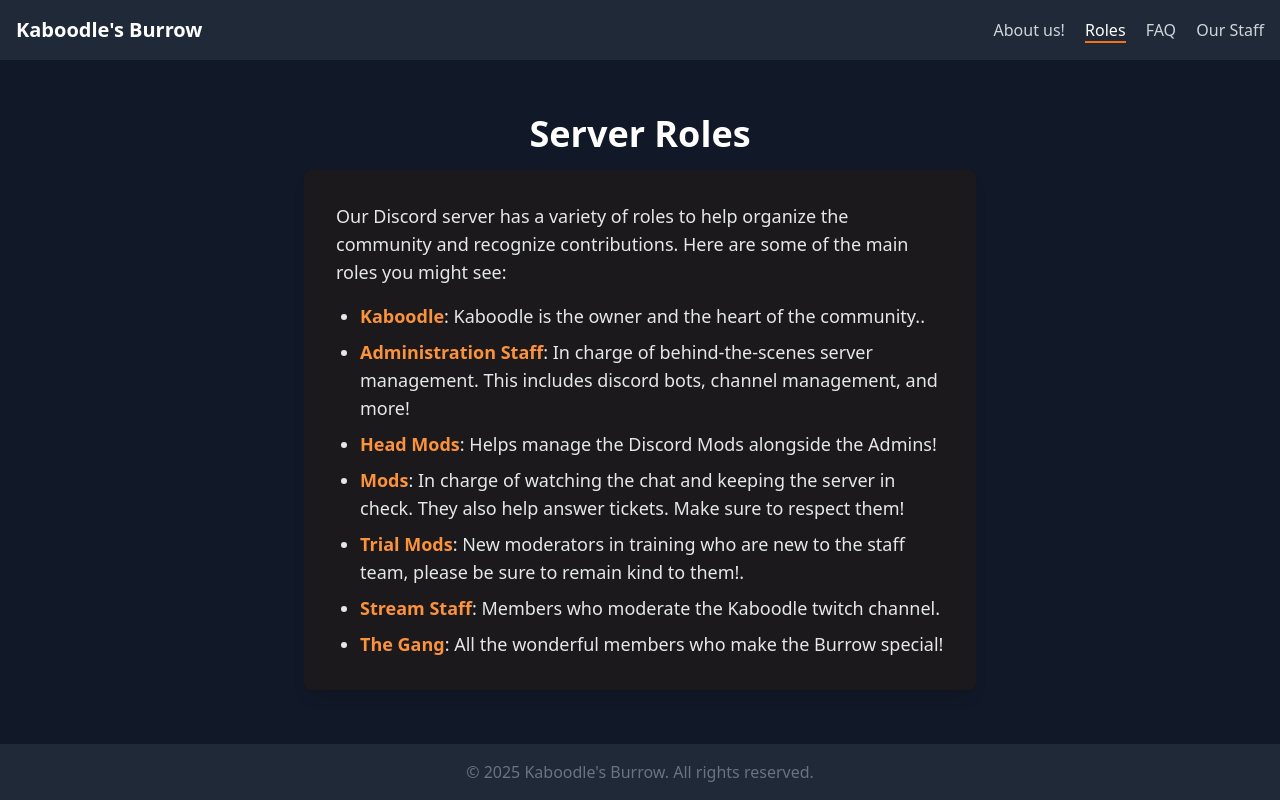
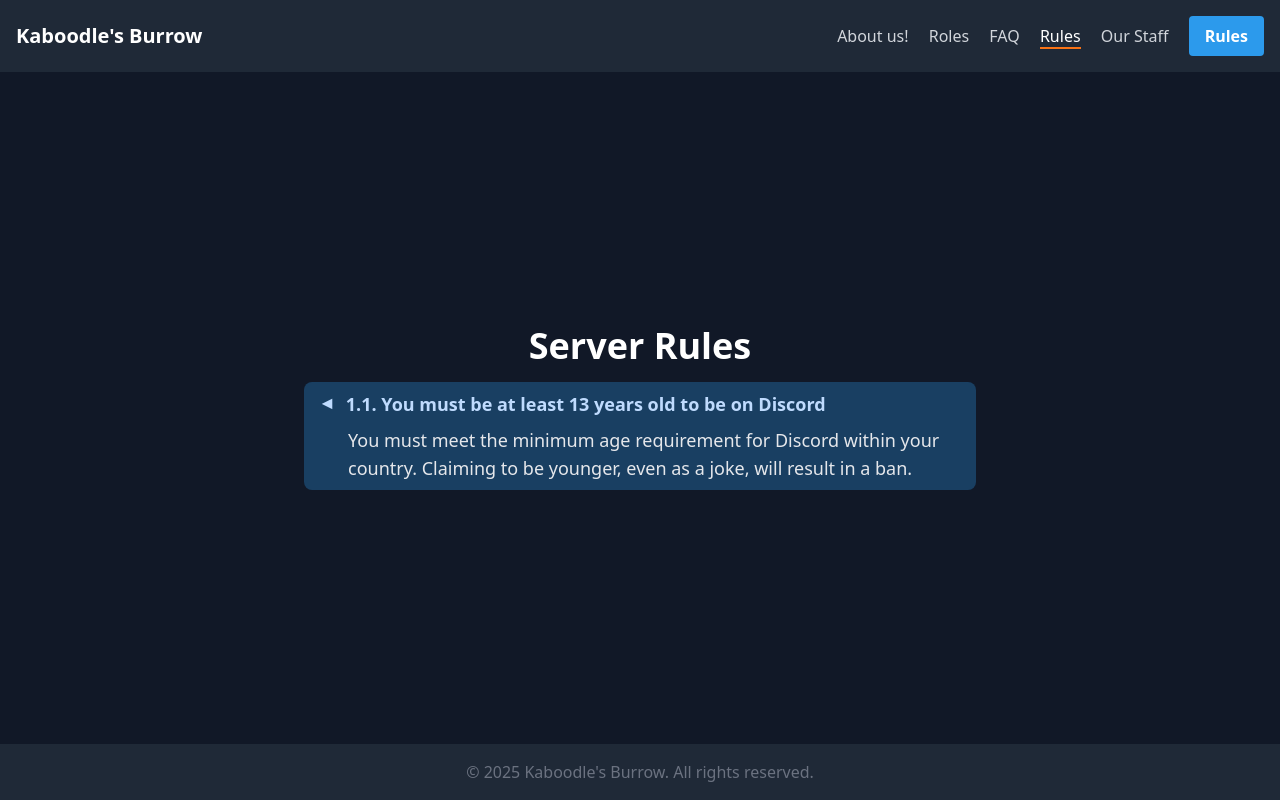
Before and after one commit to pxllowthought/JustKaboodle, a plain HTML site: page rules.html in a window 1280 px wide. Drawn offline with nearby package versions, Linux system fonts and the light colour scheme.

Commit message:
Update rules.html

```diff
--- a/rules.html
+++ b/rules.html
@@ -2,7 +2,7 @@
 <html lang="de">
 <head>
   <meta charset="UTF-8">
-  <title>Roles | Kaboodle's Burrow</title>
+  <title>Rules | Kaboodle's Burrow</title>
   <script src="https://cdn.tailwindcss.com"></script>
 </head>
 <body class="bg-gray-900 text-white font-sans min-h-screen flex flex-col">
@@ -10,24 +10,24 @@
     <a href="index.html" class="text-xl font-bold">Kaboodle's Burrow</a>
     <nav class="space-x-4">
       <a href="about.html" class="text-gray-300 hover:text-white">About us!</a>
-      <a href="roles.html" class="text-white border-b-2 border-orange-500">Roles</a>
+      <a href="roles.html" class="text-gray-300 hover:text-white">Roles</a>
       <a href="faq.html" class="text-gray-300 hover:text-white">FAQ</a>
+      <a href="rules.html" class="text-white border-b-2 border-orange-500">Rules</a>
       <a href="index.html#staff" class="text-gray-300 hover:text-white">Our Staff</a>
+      <a href="rules.html" class="ml-4 inline-block px-4 py-2 rounded bg-[#2c9aec] text-white font-semibold hover:bg-[#1767be] transition">Rules</a>
     </nav>
   </header>
   <main class="flex-1 p-8 flex flex-col items-center justify-center">
-    <h1 class="text-4xl font-bold mb-4 text-center">Server Roles</h1>
-    <div class="max-w-2xl bg-[#1E1B1B]/80 p-8 rounded-lg shadow-lg backdrop-blur text-lg text-gray-200">
-      <p class="mb-4">Our Discord server has a variety of roles to help organize the community and recognize contributions. Here are some of the main roles you might see:</p>
-      <ul class="list-disc pl-6 space-y-2">
-        <li><span class="font-semibold text-orange-400">Kaboodle</span>: Kaboodle is the owner and the heart of the community..</li>
-        <li><span class="font-semibold text-orange-400">Administration Staff</span>: In charge of behind-the-scenes server management. This includes discord bots, channel management, and more!</li>
-        <li><span class="font-semibold text-orange-400">Head Mods</span>: Helps manage the Discord Mods alongside the Admins!</li>
-        <li><span class="font-semibold text-orange-400">Mods</span>: In charge of watching the chat and keeping the server in check. They also help answer tickets. Make sure to respect them!</li>
-        <li><span class="font-semibold text-orange-400">Trial Mods</span>: New moderators in training who are new to the staff team, please be sure to remain kind to them!.</li>
-        <li><span class="font-semibold text-orange-400">Stream Staff</span>: Members who moderate the Kaboodle twitch channel.</li>
-        <li><span class="font-semibold text-orange-400">The Gang</span>: All the wonderful members who make the Burrow special!</li>
-      </ul>
+    <h1 class="text-4xl font-bold mb-4 text-center">Server Rules</h1>
+    <div class="max-w-2xl p-0 text-lg text-gray-200 space-y-4">
+      <details class="group bg-[#2c9aec]/30 rounded-lg px-4 py-2" open>
+        <summary class="flex items-center font-semibold text-white cursor-pointer list-none focus:outline-none focus:ring-2 focus:ring-blue-400 transition-colors group-open:text-blue-200">
+          <span class="mr-2 transition-transform group-open:rotate-90">&#9660;</span>
+          1.1. You must be at least 13 years old to be on Discord
+        </summary>
+        <p class="pl-7 pt-2">You must meet the minimum age requirement for Discord within your country. Claiming to be younger, even as a joke, will result in a ban.</p>
+      </details>
+      <!-- Add more rules as needed -->
     </div>
   </main>
   <footer class="text-center text-gray-500 py-4 bg-gray-800 mt-auto">
```
